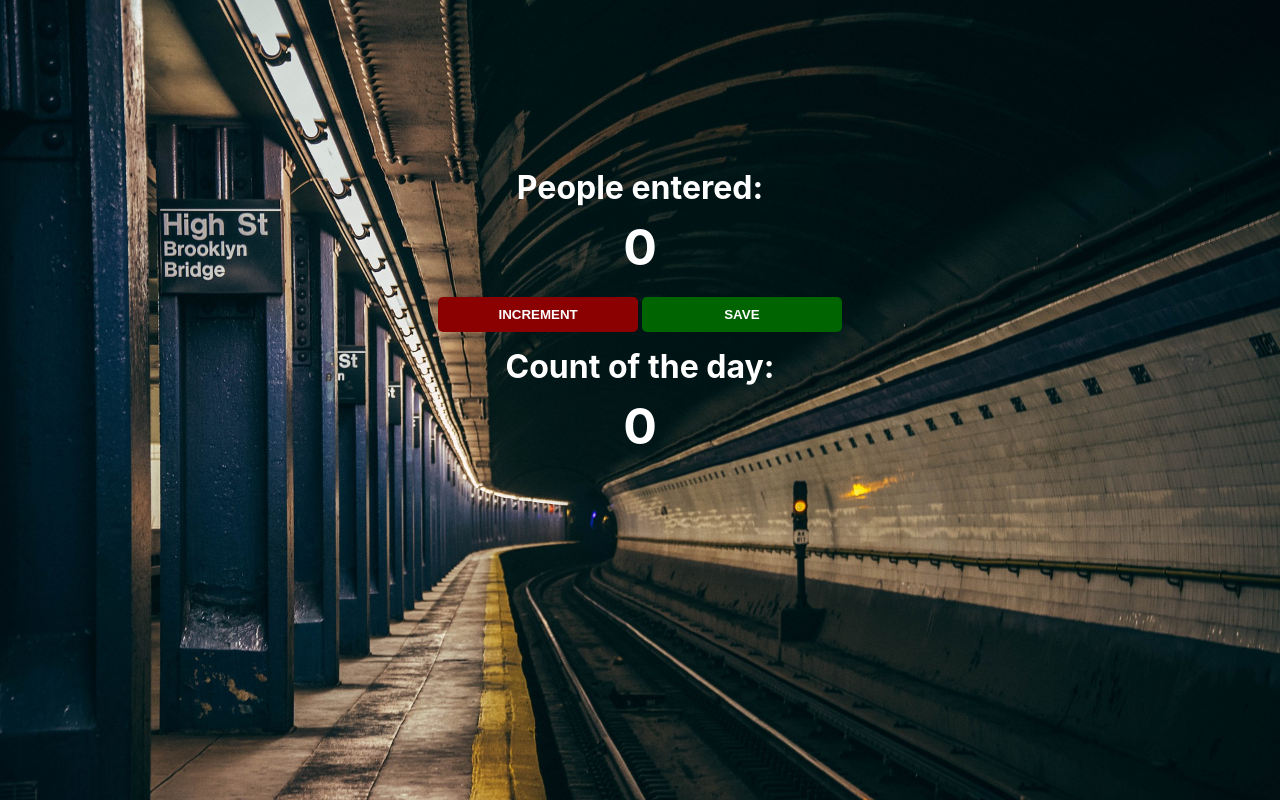
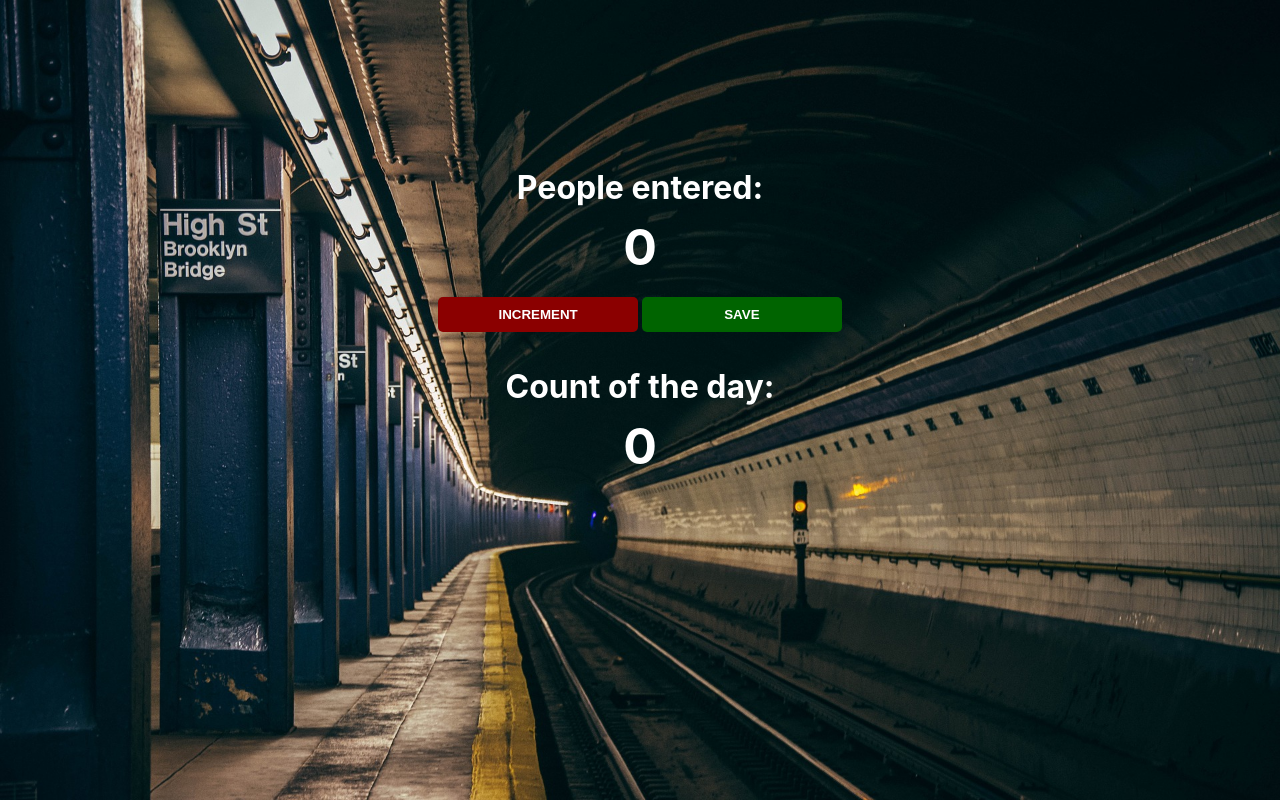
Before and after one commit to Balbader/Passenger-Counter-App, a plain HTML site: page index.html in a window 1280 px wide. Drawn offline with Linux system fonts and the light colour scheme.

Commit message:
added basic styling

```diff
--- a/style.css
+++ b/style.css
@@ -30,6 +30,10 @@ button {
     border-radius: 5px;
 }
 
+#count-of-the-day {
+    padding-top: 20px;
+}
+
 #counter {
     background: darkred;
 }
```
